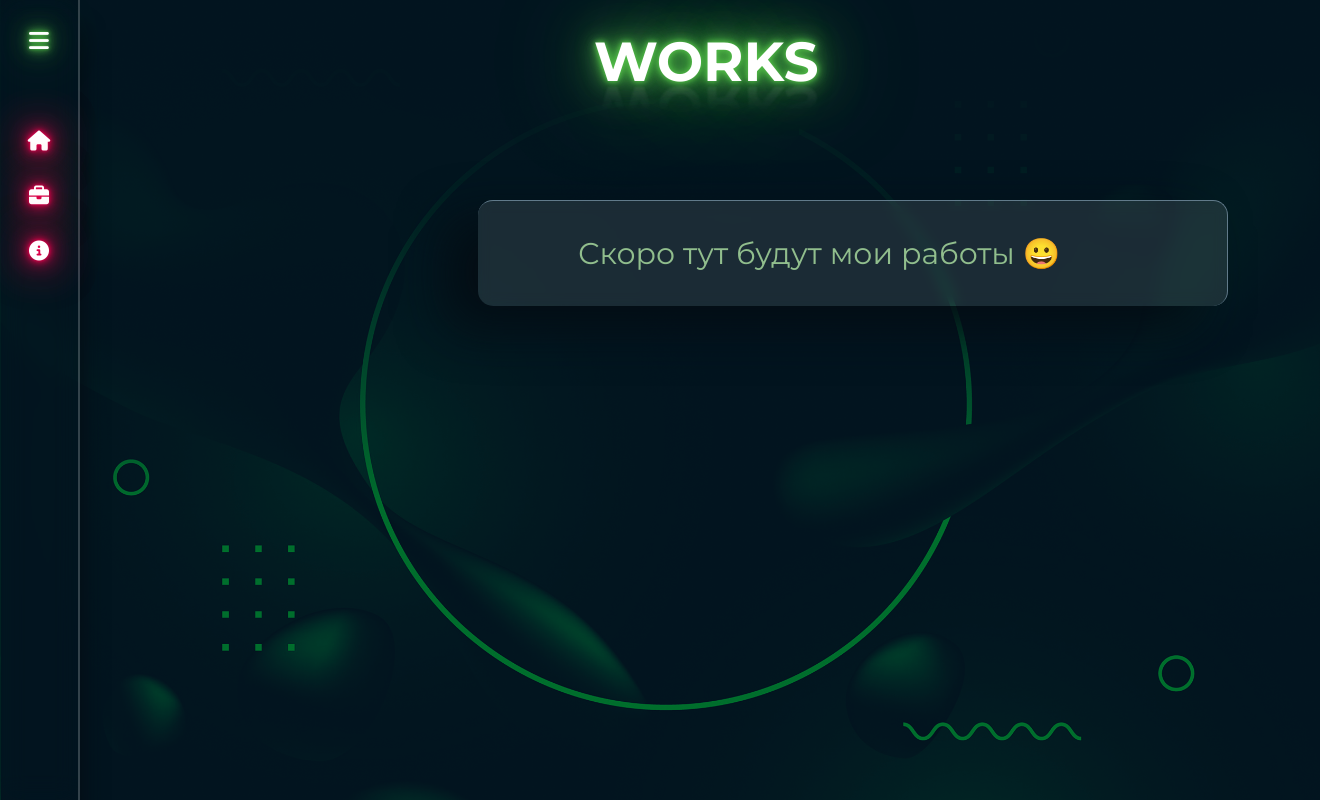
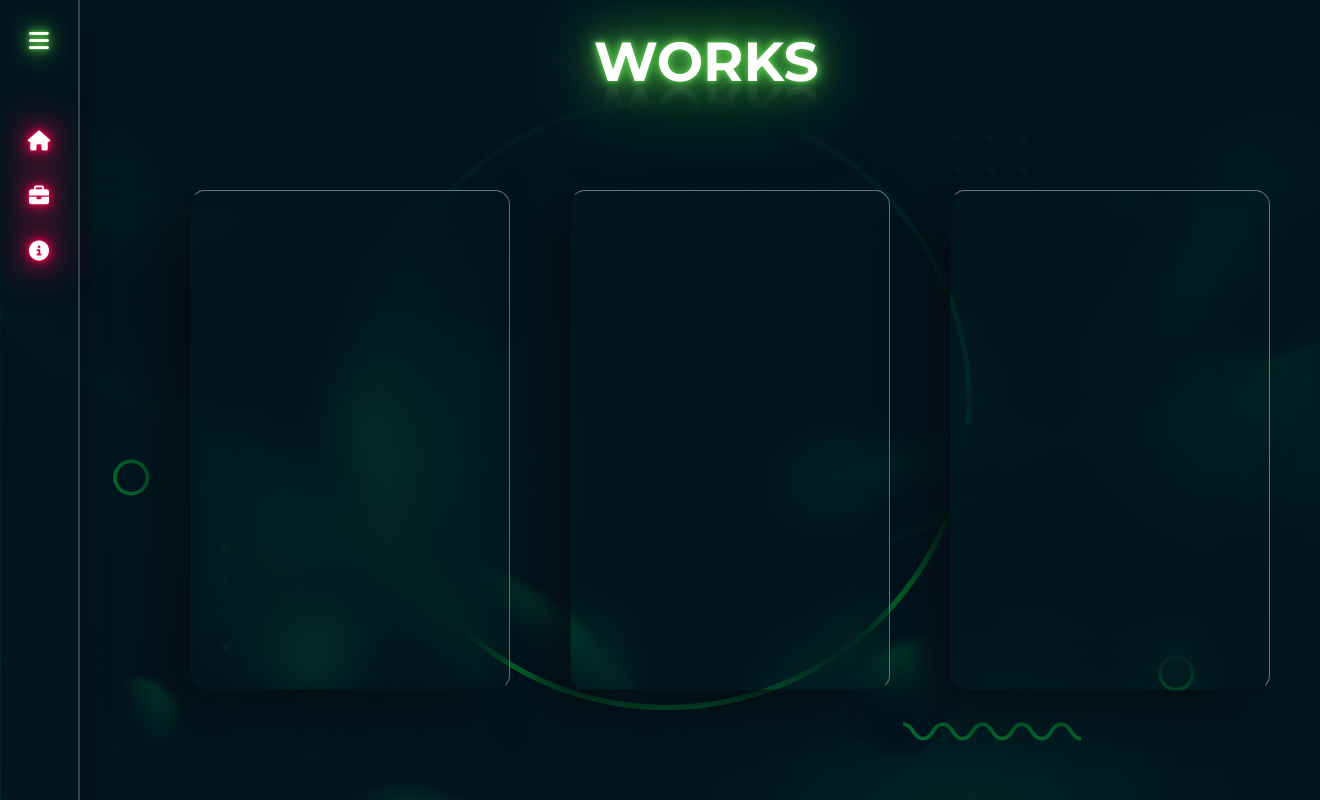
Before and after one commit to Romalbj/coolest_site, a Django app: template coolest_site/main/templates/main/works.html in a window 1320 px wide. Run offline with Django 5.2, Linux system fonts and the light colour scheme; the template is opened without the code that fills it, so the values that code supplies are empty.

Commit message:
works page

```diff
--- a/coolest_site/main/static/main/css/main.css
+++ b/coolest_site/main/static/main/css/main.css
@@ -34,7 +34,7 @@ body {
 }
 
 .sidebar.active {
-    width: 260px;
+    width: 215px;
 }
 
 
@@ -234,3 +234,99 @@ main .contents .block1 .block_header, main .contents .block2 .block_header {
     padding-bottom: 50px;
     color: #53be48;
 }
+
+
+
+main .container {
+    margin-top: 20vh;
+    margin-left: 20vh;
+    padding: 0;
+    position: relative;
+    display: flex;
+    justify-content: center;
+    align-items: center;
+}
+
+
+main .container .card {
+    position: relative;
+    width: 350px;
+    height: 500px;
+    margin: 30px;
+    box-shadow: -30px 20px 50px #040d14;
+    background: transparent;
+    border-radius: 15px;
+    overflow: hidden;
+    display: flex;
+    justify-content: center;
+    align-items: center;
+    border-top: 1px solid #617a8a;
+    border-right: 1px solid #617a8a;
+    backdrop-filter: blur(25px);
+}
+
+
+main .container .card .content {
+    color: #d3e8d0;
+    font-size: 18px;
+    padding: 0 50px;
+
+}
+
+
+main .container .card .content h2 {
+    font-size: 180px;
+    position: absolute;
+    font-weight: 600;
+    top: 300px;
+    right: 18px;
+    color: rgba(255, 255, 255, 0.05);
+    pointer-events: none;
+    transform: translateY(-450px);
+    opacity: 0;
+    transition: 0.5s;
+}
+
+main .container .card:hover .content h2 {
+    transform: translateY(0px);
+    opacity: 1;
+}
+
+
+main .container .card .content h3 {
+    text-align: center;
+    position: absolute;
+    top: 50px;
+    right: 50px;
+    padding-bottom: 0;
+    color: #53be48;
+    transform: translateY(150px);
+    opacity: 0;
+    transition: 0.5s;
+}
+
+main .container .card:hover .content h3 {
+    transform: translateY(0px);
+    opacity: 1;
+}
+
+
+
+main .container .card .content p {
+    font-weight: 500;
+    width: 300px;
+    position: absolute;
+    top: 120px;
+    left: 35px;
+    right: 50px;
+    padding-top: 0;
+    transform: translateY(350px);
+    opacity: 0;
+    transition: 0.5s;
+    text-align: left;
+}
+
+main .container .card:hover .content p {
+    transform: translateY(0px);
+    opacity: 1;
+}
--- a/coolest_site/main/templates/main/layout.html
+++ b/coolest_site/main/templates/main/layout.html
@@ -31,13 +31,13 @@
         color: #d3e8d0;
         position: absolute;
         top: 20%; left: 24%;
-        backdrop-filter: blur(15px);
+        backdrop-filter: blur(25px);
         margin-left: 12.3%;
         box-shadow: -30px 20px 50px #040d14;
         border-radius: 15px;
         border-top: 1px solid #617a8a;
         border-right: 1px solid #617a8a;
-        background: rgba(255, 255, 255, .1);
+        background: rgba(255, 255, 255, .1.1);
         padding: 30px;
         padding-left: 80px;
         text-align: left;
--- a/coolest_site/main/templates/main/works.html
+++ b/coolest_site/main/templates/main/works.html
@@ -7,8 +7,34 @@
     <div class="header">
         <h1 REFL-TEXT="WORKS"><strong>WORKS</strong></h1>
     </div>
-    <div class="contents">
-        <p class="smth">Скоро тут будут мои работы 😀</p>
+    <div class="container">
+        <div class="card">
+            <div class="content">
+                <h2>01</h2>
+                <h3>Math bot</h3>
+                <p>Пусть бегут неуклюже пешеходы по луже, а вода по асфальту рекой,
+                    и не ясно прохожим в этот день непогожий, почему я веселый такой</p>
+            </div>
+
+        </div>
+                <div class="card">
+            <div class="content">
+                <h2>02</h2>
+                <h3>Translator bot</h3>
+                <p>Пусть бегут неуклюже пешеходы по луже, а вода по асфальту рекой,
+                    и не ясно прохожим в этот день непогожий, почему я веселый такой</p>
+            </div>
+
+        </div>
+                <div class="card">
+            <div class="content">
+                <h2>03</h2>
+                <h3>Cash register app</h3>
+                <p>Пусть бегут неуклюже пешеходы по луже, а вода по асфальту рекой,
+                    и не ясно прохожим в этот день непогожий, почему я веселый такой</p>
+            </div>
+
+        </div>
     </div>
 
 {% endblock %}
```
